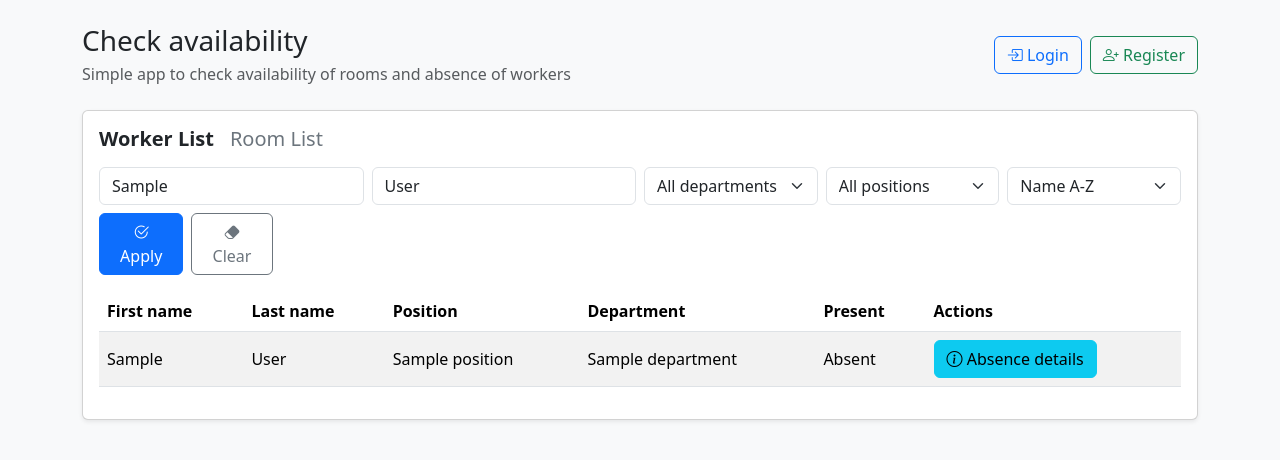
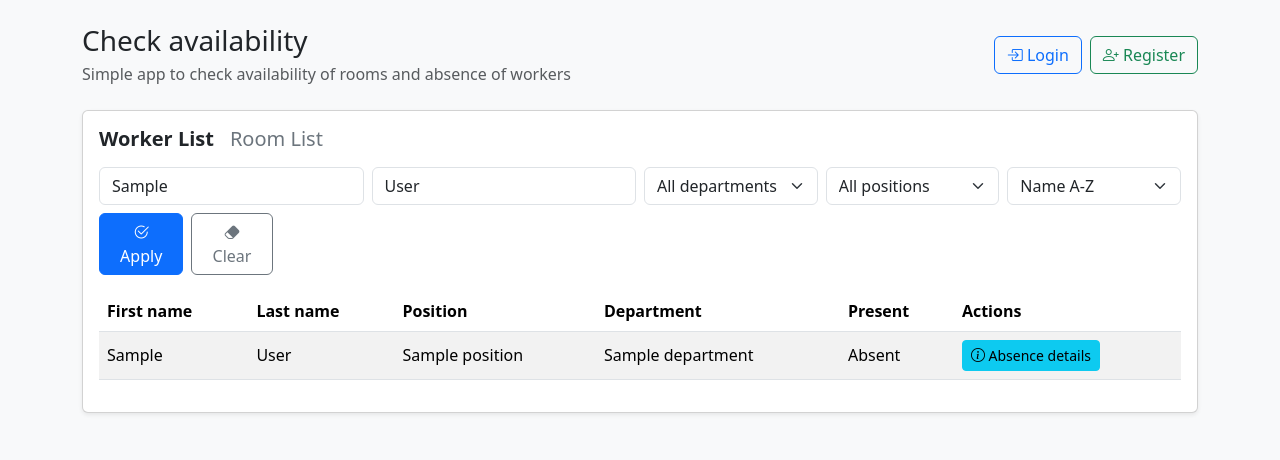
Before and after one commit to StanislawMarszalek/Internship-project-Check-Availability, a Django app: template templates/showing_data/list_workers.html in a window 1280 px wide. Shown: the top 460 px of the page. Run offline with Django 5.2, Linux system fonts and the light colour scheme; the template is opened without the code that fills it: most values are stand-ins (such as "Sample title", 1, 10 or a date in 2020).

Commit message:
Chage buttons size

```diff
--- a/templates/showing_data/list_workers.html
+++ b/templates/showing_data/list_workers.html
@@ -124,7 +124,7 @@
                             </a>
                             {% endif %}
                             {% if not worker.is_present %}
-                                <a  class="btn btn-info" href="{% url 'availability:absence_details' worker.pk %}">
+                                <a  class="btn btn-sm btn-info" href="{% url 'availability:absence_details' worker.pk %}">
                                 <i class="bi-info-circle"></i>
                                 Absence details
                             </a>
```
